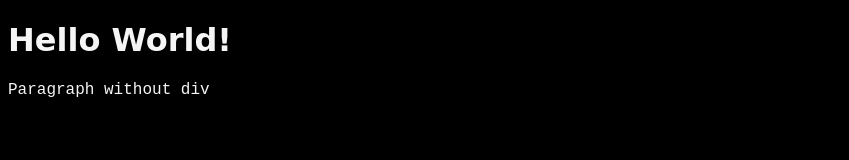
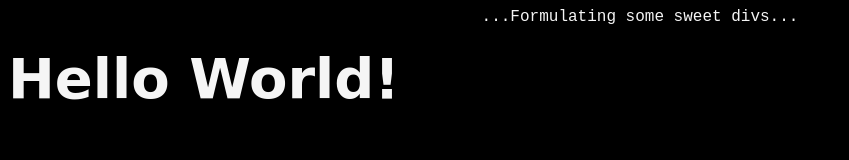
Before and after one commit to mattysteves/mattysteves.github.io, a plain HTML site: page index.html in a window 1280 px wide. Shown: the whole page, without its empty margins (0-849 px from the left). Drawn offline with Linux system fonts and the light colour scheme; a web font is replaced by a local one.

Commit message:
Formatting (centered elements)

```diff
--- a/index.html
+++ b/index.html
@@ -15,7 +15,7 @@
         <h1>Hello World!</h1>
     </div>
 
-    <p>Paragraph without div</p>
+    <p>...Formulating some sweet divs...</p>
 
     <div class="bot"></div>
 </body>
--- a/style.css
+++ b/style.css
@@ -5,10 +5,21 @@ body{
 
 h1{
     font-family: 'Rubik Iso', cursive;
+    font-size: 3.5rem;
     color: whitesmoke;
+    text-align: center;
+    position: absolute;
 }
 
 p{
     font-family:'Courier New', Courier, monospace;
     color: whitesmoke;
+    text-align: center;
+    margin: 0;
 }
+
+@media only screen and (max-width = 600px){
+    h1{
+        font-size: 1.5rem;
+    }
+}
```
